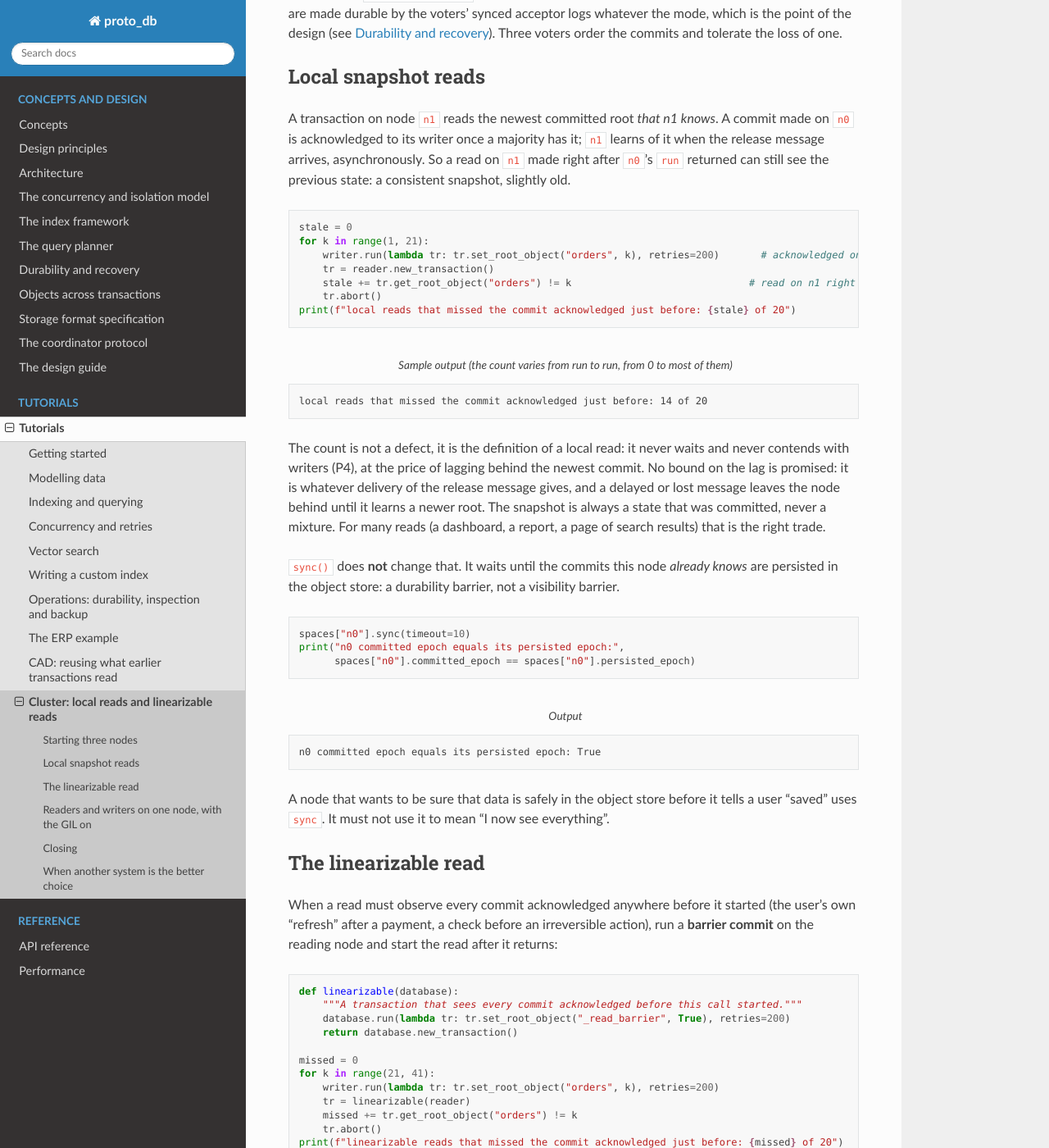
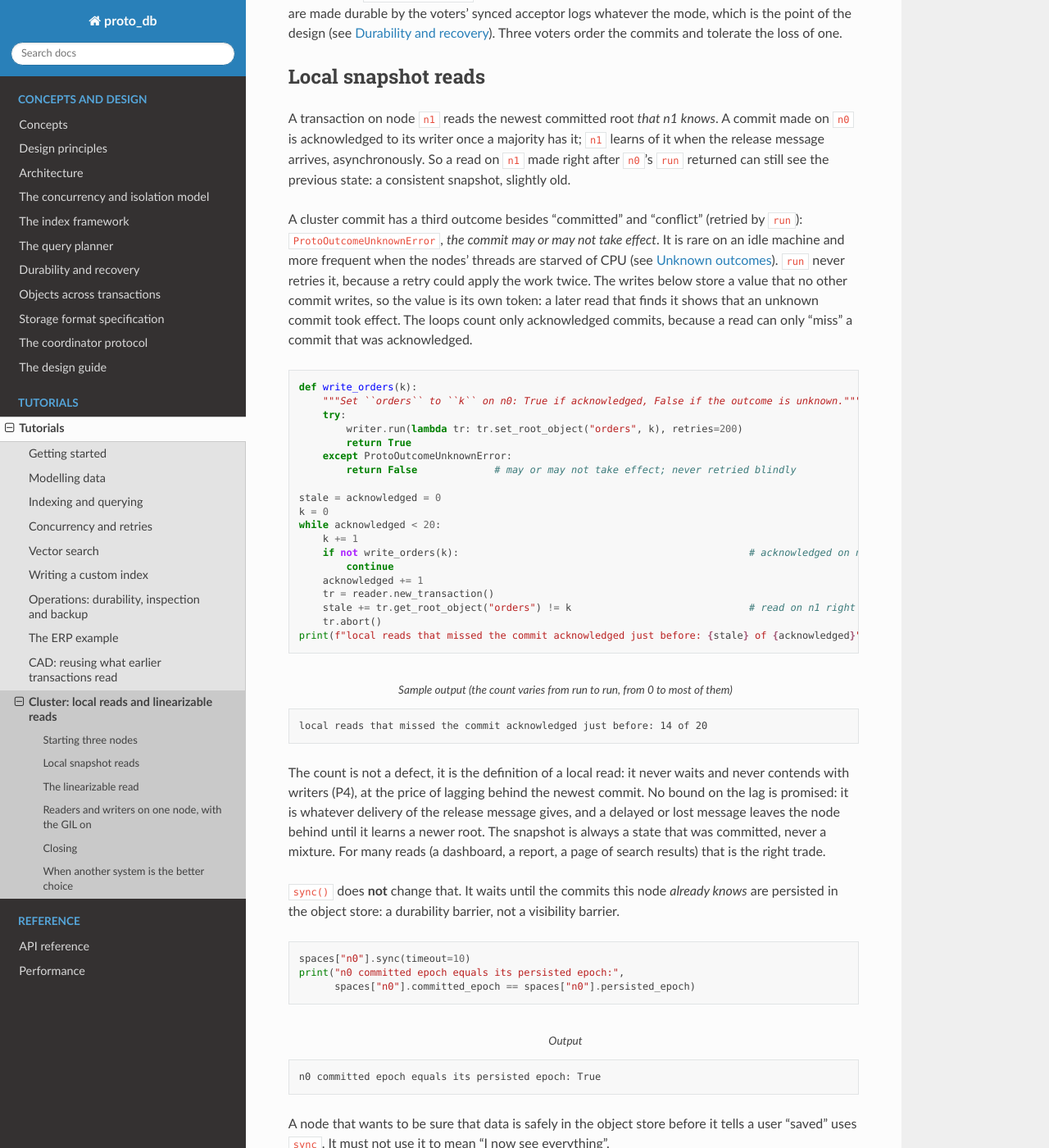
Before and after one commit to gamarino/ProtoDB, a Sphinx documentation site: the page built from docs/source/tutorials/cluster.rst, in a window 1280 px wide and 1400 px high, scrolled down 1787 px. Shown: the whole window at 82% size. Built offline with Sphinx 7.4.7 and the Read the Docs theme 3.1.0, drawn with Linux system fonts in a browser that asks for light colours; some of the changed text lies outside the part shown.

Commit message:
Docs: the cluster tutorial handles an unknown commit outcome as the docs teach
Three CI jobs (3.12 twice, 3.14t) failed test_tutorial_runs[cluster.rst] at
the linearizable-read block with ProtoOutcomeUnknownError: once on the
writer's commit, twice on the reader's barrier ("fewer than 1 other
members stored the commit's records before the lease ended"). The block
did what the page itself says not to do: it treated an unknown barrier as
fatal although the text says "retry it or give up", and it had no answer
for an unknown write. A reader running the page on a slow machine hits
the same error.

The writes now store a value no other commit writes (its own token) and
the loops count only acknowledged commits; an unknown write is never
retried. The barrier, which writes the same value every time, is retried
up to ten times. With every 2nd, 3rd or 4th replicate() ending unknown
(raised before or after the original ran) the page passes, its Output
blocks unchanged; the old page fails at the first injected unknown.

Co-Authored-By: Claude Opus 5.5 <noreply@anthropic.com>

```diff
--- a/docs/source/tutorials/cluster.rst
+++ b/docs/source/tutorials/cluster.rst
@@ -22,7 +22,7 @@ Starting three nodes
    import threading
    import time
 
-   from proto_db import ClusterCoordinator, ObjectSpace, Peer, TieredStorage
+   from proto_db import ClusterCoordinator, ObjectSpace, Peer, ProtoOutcomeUnknownError, TieredStorage
    from proto_db.cluster.transport import InProcessNetwork
    from proto_db.storage.cloud import ObjectNotFoundError, PreconditionFailedError
 
@@ -101,15 +101,35 @@ acknowledged to its writer once a majority has it; ``n1`` learns of it when the
 arrives, asynchronously. So a read on ``n1`` made right after ``n0``'s ``run`` returned can still see the
 previous state: a consistent snapshot, slightly old.
 
+A cluster commit has a third outcome besides "committed" and "conflict" (retried by ``run``):
+``ProtoOutcomeUnknownError``, *the commit may or may not take effect*. It is rare on an idle machine and
+more frequent when the nodes' threads are starved of CPU (see :doc:`../design-guide/unknown-outcomes`).
+``run`` never retries it, because a retry could apply the work twice. The writes below store a value
+that no other commit writes, so the value is its own token: a later read that finds it shows that an
+unknown commit took effect. The loops count only acknowledged commits, because a read can only "miss" a
+commit that was acknowledged.
+
 .. code-block:: python
 
-   stale = 0
-   for k in range(1, 21):
-       writer.run(lambda tr: tr.set_root_object("orders", k), retries=200)       # acknowledged on n0
+   def write_orders(k):
+       """Set ``orders`` to ``k`` on n0: True if acknowledged, False if the outcome is unknown."""
+       try:
+           writer.run(lambda tr: tr.set_root_object("orders", k), retries=200)
+           return True
+       except ProtoOutcomeUnknownError:
+           return False             # may or may not take effect; never retried blindly
+
+   stale = acknowledged = 0
+   k = 0
+   while acknowledged < 20:
+       k += 1
+       if not write_orders(k):                                                 # acknowledged on n0?
+           continue
+       acknowledged += 1
        tr = reader.new_transaction()
        stale += tr.get_root_object("orders") != k                              # read on n1 right away
        tr.abort()
-   print(f"local reads that missed the commit acknowledged just before: {stale} of 20")
+   print(f"local reads that missed the commit acknowledged just before: {stale} of {acknowledged}")
 
 .. code-block:: text
    :caption: Sample output (the count varies from run to run, from 0 to most of them)
@@ -148,18 +168,29 @@ start the read after it returns:
 
 .. code-block:: python
 
-   def linearizable(database):
+   def linearizable(database, attempts=10):
        """A transaction that sees every commit acknowledged before this call started."""
-       database.run(lambda tr: tr.set_root_object("_read_barrier", True), retries=200)
-       return database.new_transaction()
+       for attempt in range(attempts):
+           try:
+               database.run(lambda tr: tr.set_root_object("_read_barrier", True), retries=200)
+               return database.new_transaction()
+           except ProtoOutcomeUnknownError:
+               if attempt == attempts - 1:
+                   raise            # the barrier never held: give up
+               # The barrier did not hold. Every attempt writes the same value, so if the first
+               # one took effect after all, the retry only adds one more barrier version.
 
-   missed = 0
-   for k in range(21, 41):
-       writer.run(lambda tr: tr.set_root_object("orders", k), retries=200)
+   missed = acknowledged = 0
+   k = 20
+   while acknowledged < 20:
+       k += 1
+       if not write_orders(k):
+           continue
+       acknowledged += 1
        tr = linearizable(reader)
        missed += tr.get_root_object("orders") != k
        tr.abort()
-   print(f"linearizable reads that missed the commit acknowledged just before: {missed} of 20")
+   print(f"linearizable reads that missed the commit acknowledged just before: {missed} of {acknowledged}")
 
 .. code-block:: text
    :caption: Output
@@ -173,7 +204,9 @@ protocol forbids). That is why the barrier works, and why it has two conditions:
 * It must **write at least one root or mutable**. A transaction that writes nothing returns at once, asks for
   no permission and teaches the node nothing: ``db.run(lambda tr: None)`` is not a barrier.
 * It must **return normally**. A ``ProtoOutcomeUnknownError``, a conflict after all retries or a timeout
-  raise, so you know the barrier did not hold; retry it or give up.
+  raise, so you know the barrier did not hold; retry it or give up. ``linearizable`` above retries an
+  unknown barrier a few times: the barrier is the one write here that may be repeated, because every attempt
+  writes the same value, and a repeated barrier only adds a version like any other barrier.
 
 The cost is a commit: a round trip to a majority and a write of the barrier root, instead of a memory
 read. It is also a **permanent** cost, because nothing is ever deleted: every barrier adds a version to
```
